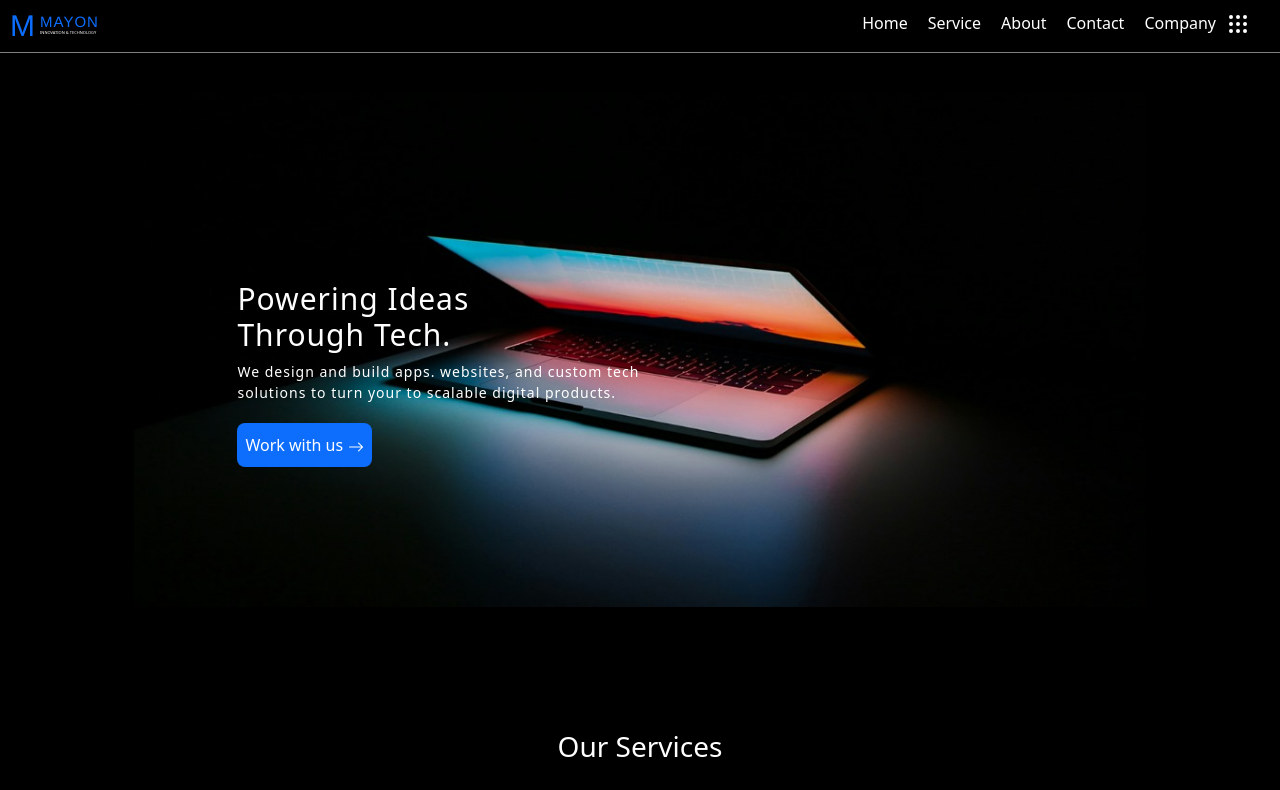
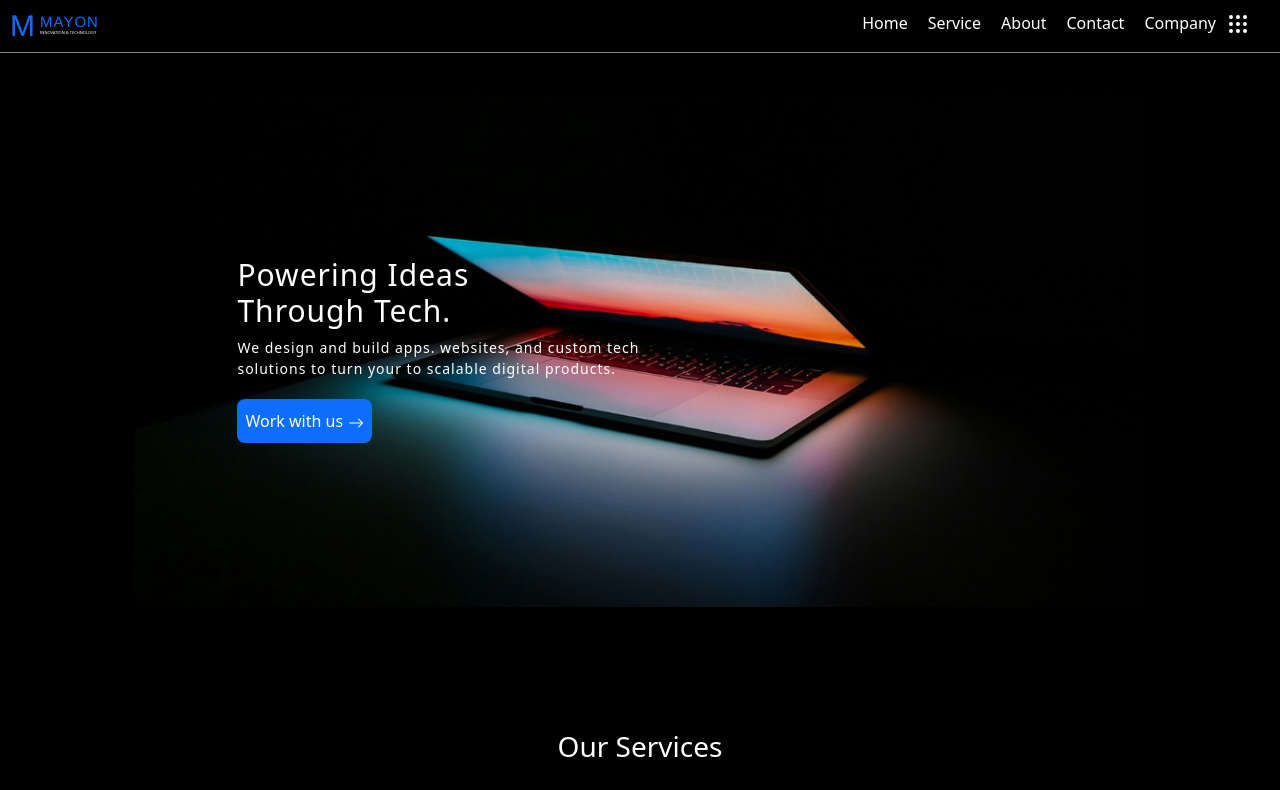
Before and after one commit to Azeezbank/mayon, a Next.js app: page / in a window 1280 px wide. Shown: the top 790 px of the page. Built offline with nearby package versions, Linux system fonts and the light colour scheme.

Commit message:
Update page.tsx

```diff
--- a/src/app/page.tsx
+++ b/src/app/page.tsx
@@ -108,7 +108,7 @@ const Nav = () => {
                     <div className="large-padd">
                         <main className={Styles.main_page} id="home">
                             <div className={Styles.grid_main}>
-                                <div className="text-white pt-5 hero-head">
+                                <div className="text-white hero-head">
                                     <motion.h3 initial={{ opacity: 0, y: -50 }} whileInView={{ opacity: 1, y: 0 }} viewport={{ once: false }} transition={{ duration: 1, ease: "easeIn" }}>Powering Ideas <br /> Through Tech.</motion.h3>
                                     <p>We design and build apps. websites, and custom tech solutions to turn your to scalable digital products.</p>
                                     <button className={Styles.work_with_us} type="button">Work with us <i className="bi bi-arrow-right pt-1 fw-bold"></i>  </button>
```
